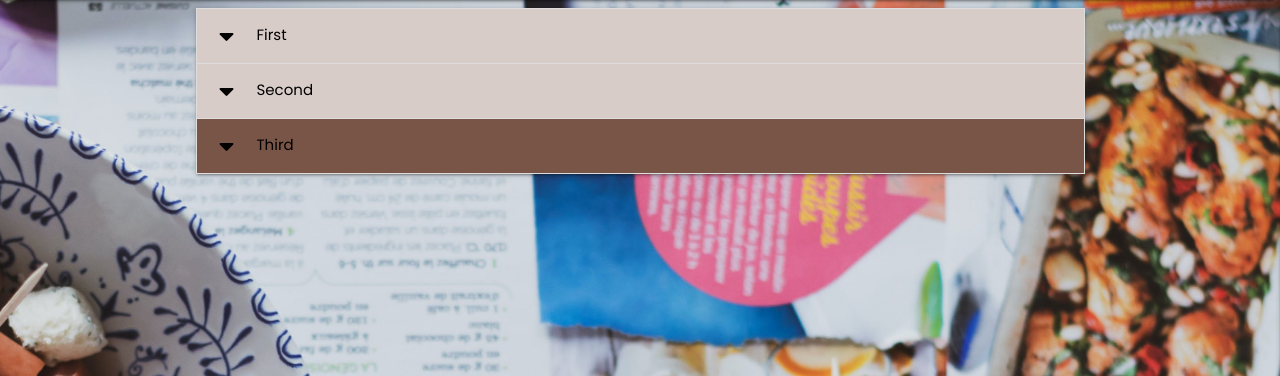
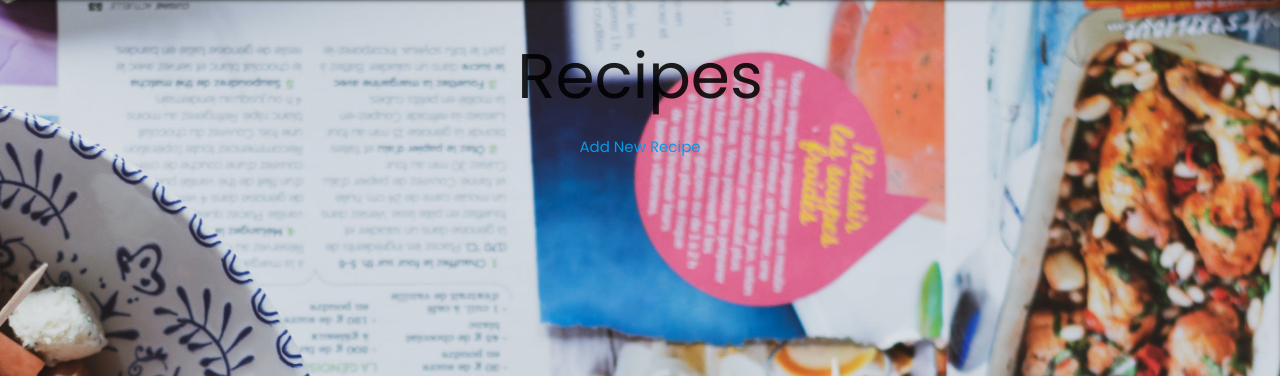
Before and after one commit to EmanuelCaires/MYCOOKBOOK, a Flask app: page / in a window 1280 px wide. Shown: the part 69-445 px from the top of the page. Run offline with Flask 3, Linux system fonts and the light colour scheme; data that the repository does not hold is empty; some libraries are stand-ins or nearby versions.

Commit message:
added changes to html files

```diff
--- a/app.py
+++ b/app.py
@@ -21,7 +21,7 @@ mongo = PyMongo(app)
 @app.route("/")
 @app.route("/get_recipes")
 def get_recipes():
-    recipes = mongo.db.recipes.find()
+    recipes = list(mongo.db.recipes.find())
     return render_template("recipes.html", recipes=recipes)
 
 
--- a/templates/base.html
+++ b/templates/base.html
@@ -20,10 +20,10 @@
         <!-- top navbar -->
         <nav class="nav-extended text-shadow black-text blue lighten-5">
             <div class="nav-wrapper">
-                <a href="{{ url_for('get_recipes') }}" class="brand-logo black-text">My Cook Book</a>
+                <a href="{{ url_for('login') }}" class="brand-logo black-text">My Cook Book</a>
                 <a href="#" data-target="mobile-demo" class="sidenav-trigger right"><i class="fas fa-bars black-text"></i></a>
                 <ul class="right hide-on-med-and-down">
-                    <li><a href="{{ url_for('get_recipes') }}">Home</a></li>
+                    <li><a href="{{ url_for('login') }}">Home</a></li>
             {% if session.user %}
                     <li><a href="{{ url_for('profile', username=session['user']) }}">Profile</a></li>
                     <li><a href="{{ url_for('get_recipes') }}">New Recipe</a></li>
@@ -41,9 +41,9 @@
         <!-- mobile sidenav -->
         <ul class="sidenav" id="mobile-demo">
             <li>
-                <h4 class="center-align black-text brown lighten-5">My Cook Book</h4>
+                <h4 class="center-align black-text blue lighten-5">My Cook Book</h4>
             </li>
-            <li><a href="{{ url_for('get_recipes') }}">Home</a></li>
+            <li><a href="{{ url_for('login') }}">Home</a></li>
             {% if session.user %}
             <li><a href="{{ url_for('profile', username=session['user']) }}">Profile</a></li>
             <li><a href="{{ url_for('get_recipes') }}">New Recipe</a></li>
@@ -63,7 +63,7 @@
         {% if messages %}
         {% for message in messages %}
         <div class="row flashes">
-            <h4 class="light-blue lighten-4 center-align">{{ message }}</h4>
+            <h4 class="light-blue lighten-5 center-align">{{ message }}</h4>
         </div>
         {% endfor %}
         {% endif %}
--- a/templates/login.html
+++ b/templates/login.html
@@ -26,7 +26,7 @@
             </div>
             <!-- login -->
             <div class="row">
-                <button type="submit" class="col s12 btn-large  black-text brown lighten-5">
+                <button type="submit" class="col s12 btn-large  black-text blue lighten-5">
                     Log In <i class="fas fa-sign-in-alt"></i>
                 </button>
             </div>
--- a/templates/profile.html
+++ b/templates/profile.html
@@ -2,9 +2,9 @@
 {% block content %}
 
 <div class="row">
-    <div class="col s12 m8 offset-m2">
+    <div class="col s12 m6 offset-m3">
         <div class="card-panel">
-            <h3 class="center-align blue lighten-5text-darken-4">
+            <h3 class="center-align blue lighten-5 text-darken-4">
                 {{ username }}'s Profile
             </h3>
         </div>
--- a/templates/recipes.html
+++ b/templates/recipes.html
@@ -1,26 +1,26 @@
         {% extends "base.html" %}
         {% block content %}
+<!DOCTYPE html>
+<html lang="en">
 
-                {% for recipes in recipes %}
-                        {{ recipes.recipe_name }}
+<head>
+        <meta charset="UTF-8">
+        <meta name="viewport" content="width=device-width, initial-scale=1.0">
+        <title>Recipe List</title>
+</head>
+
+<body>
+        <h1>Recipes</h1>
+        <ul>
+                {% for recipe in recipes %}
+                <li>{{ recipe.name }}</li>
+                <p>{{ recipe.description }}</p>
+                <p>{{ recipe.ingredients | join(', ') }}</p>
                 {% endfor %}
+        </ul>
+        <a href="{{ url_for('add_recipe') }}">Add New Recipe</a>
+</body>
 
-                <ul class="collapsible">
-                        <li>
-                                <div class="collapsible-header black-text brown lighten-4 text-shadow"><i
-                                                class="fas fa-caret-down"></i>First</div>
-                                <div class="collapsible-body"><span>Lorem ipsum dolor sit amet.</span></div>
-                        </li>
-                        <li>
-                                <div class="collapsible-header black-text brown lighten-4 text-shadow"><i
-                                                class="fas fa-caret-down"></i>Second</div>
-                                <div class="collapsible-body"><span>Lorem ipsum dolor sit amet.</span></div>
-                        </li>
-                        <li>
-                                <div class="collapsible-header black-text brown lighten-4text-shadow"><i
-                                                class="fas fa-caret-down"></i>Third</div>
-                                <div class="collapsible-body"><span>Lorem ipsum dolor sit amet.</span></div>
-                        </li>
-                </ul>
+</html>
 
         {% endblock %}
```
Also changed, not shown: templates/add_recipe.html (added, +13 -0 lines), templates/new_recipe.html (deleted, +0 -18 lines), templates/register.html (+4 -4 lines).
